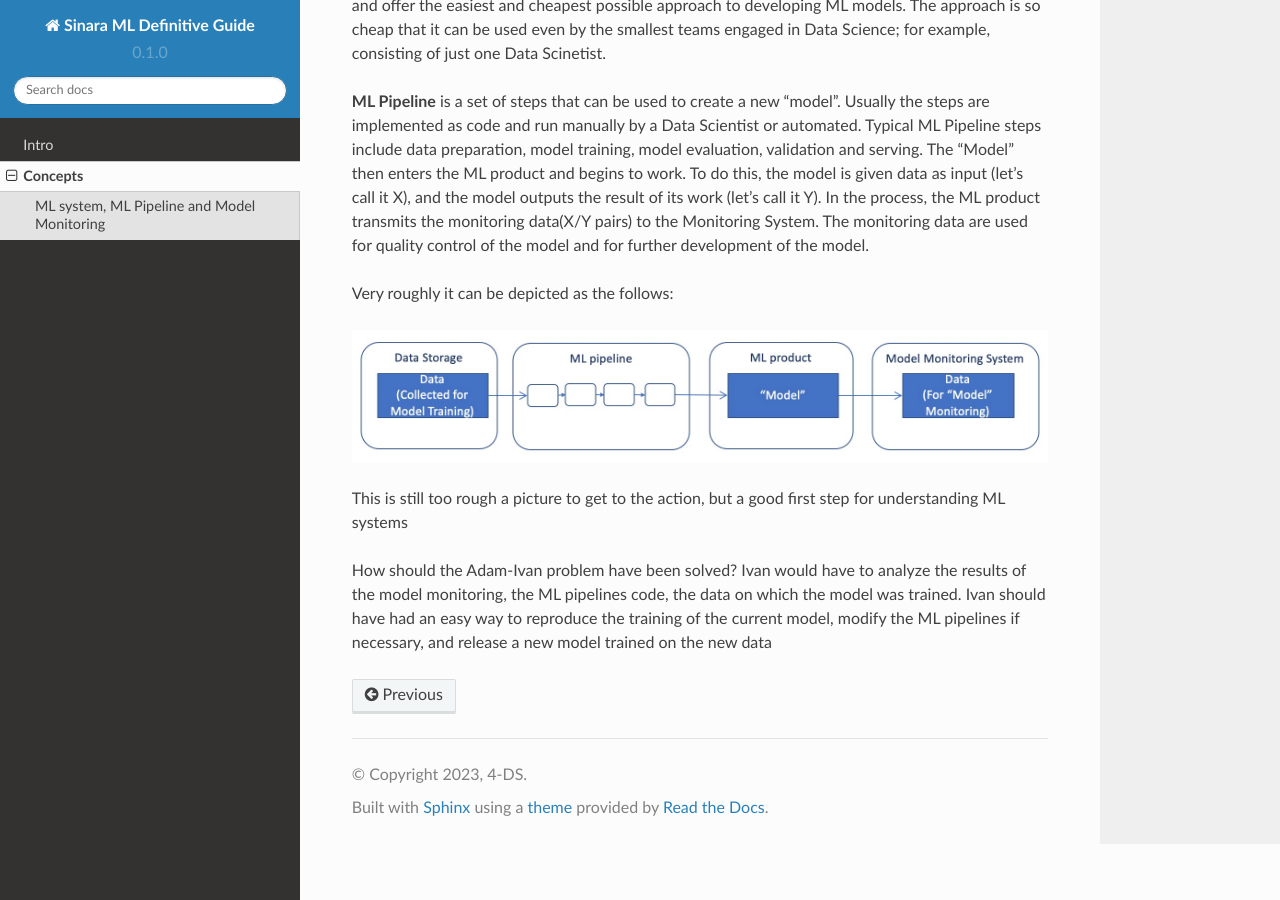
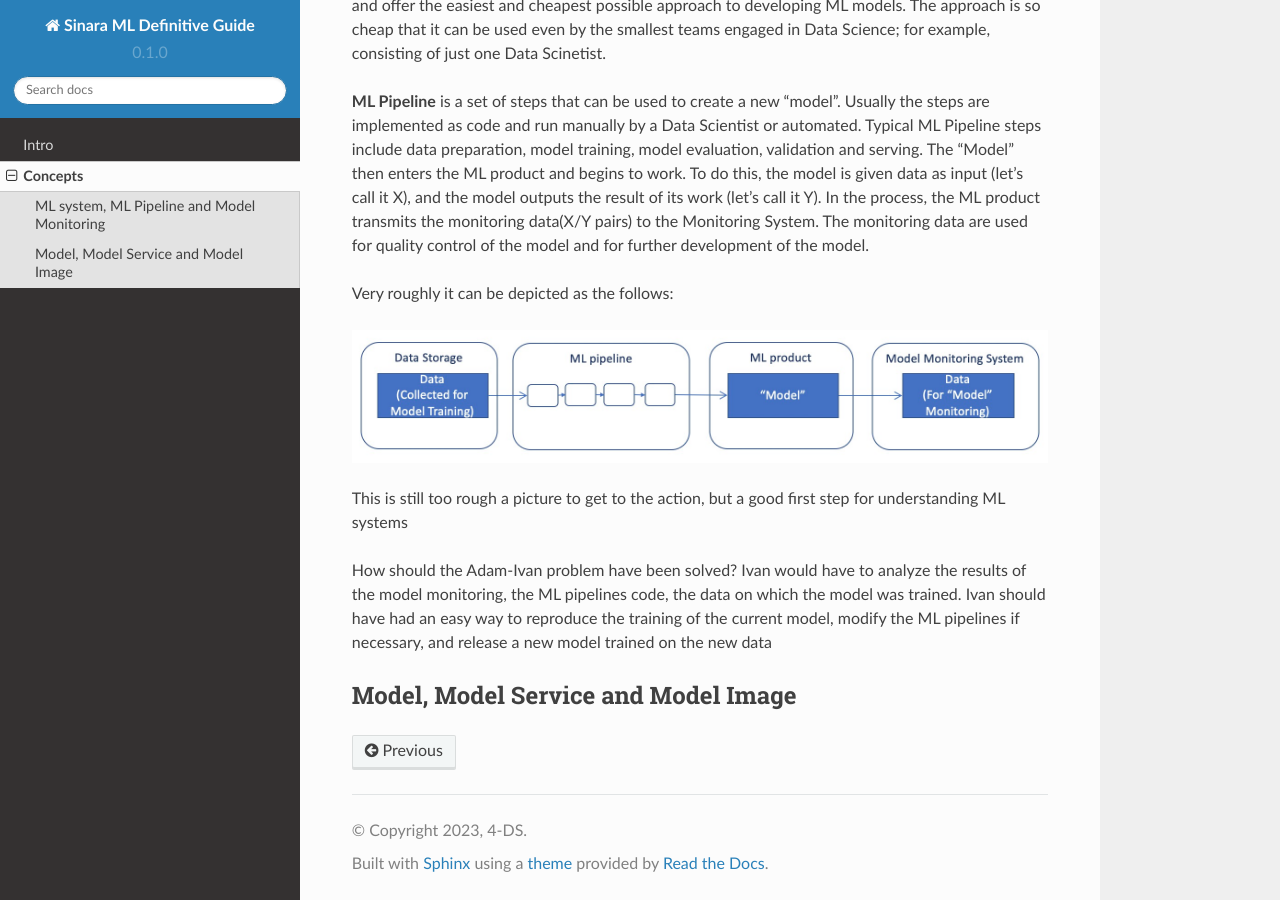
Before and after one commit to 4-DS/SinaraML-Def-Guide, a Sphinx documentation site: the page built from docs/source/concepts.rst, in a window 1280 px wide and 900 px high, scrolled down 1002 px. Built offline with Sphinx 7.4.7 and the Read the Docs theme 2.0.0, drawn with Linux system fonts in a browser that asks for light colours.

Commit message:
Update concepts.rst

```diff
--- a/docs/source/concepts.rst
+++ b/docs/source/concepts.rst
@@ -24,3 +24,6 @@ Very roughly it can be depicted as the follows:
 This is still too rough a picture to get to the action, but a good first step for understanding ML systems
 
 How should the Adam-Ivan problem have been solved? Ivan would have to analyze the results of the model monitoring, the ML pipelines code, the data on which the model was trained. Ivan should have had an easy way to reproduce the training of the current model, modify the ML pipelines if necessary, and release a new model trained on the new data
+
+Model, Model Service and Model Image
+************************************
```
